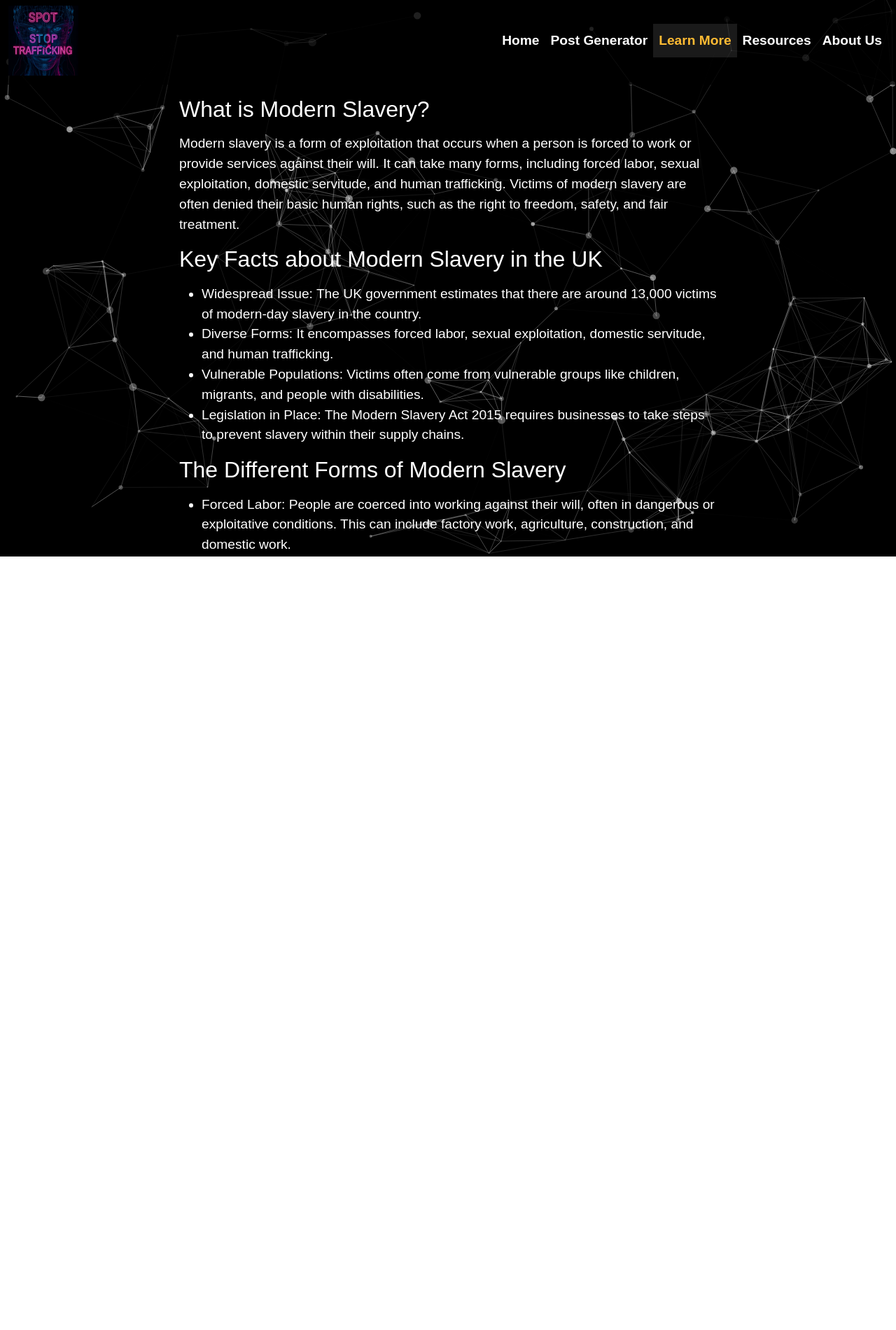
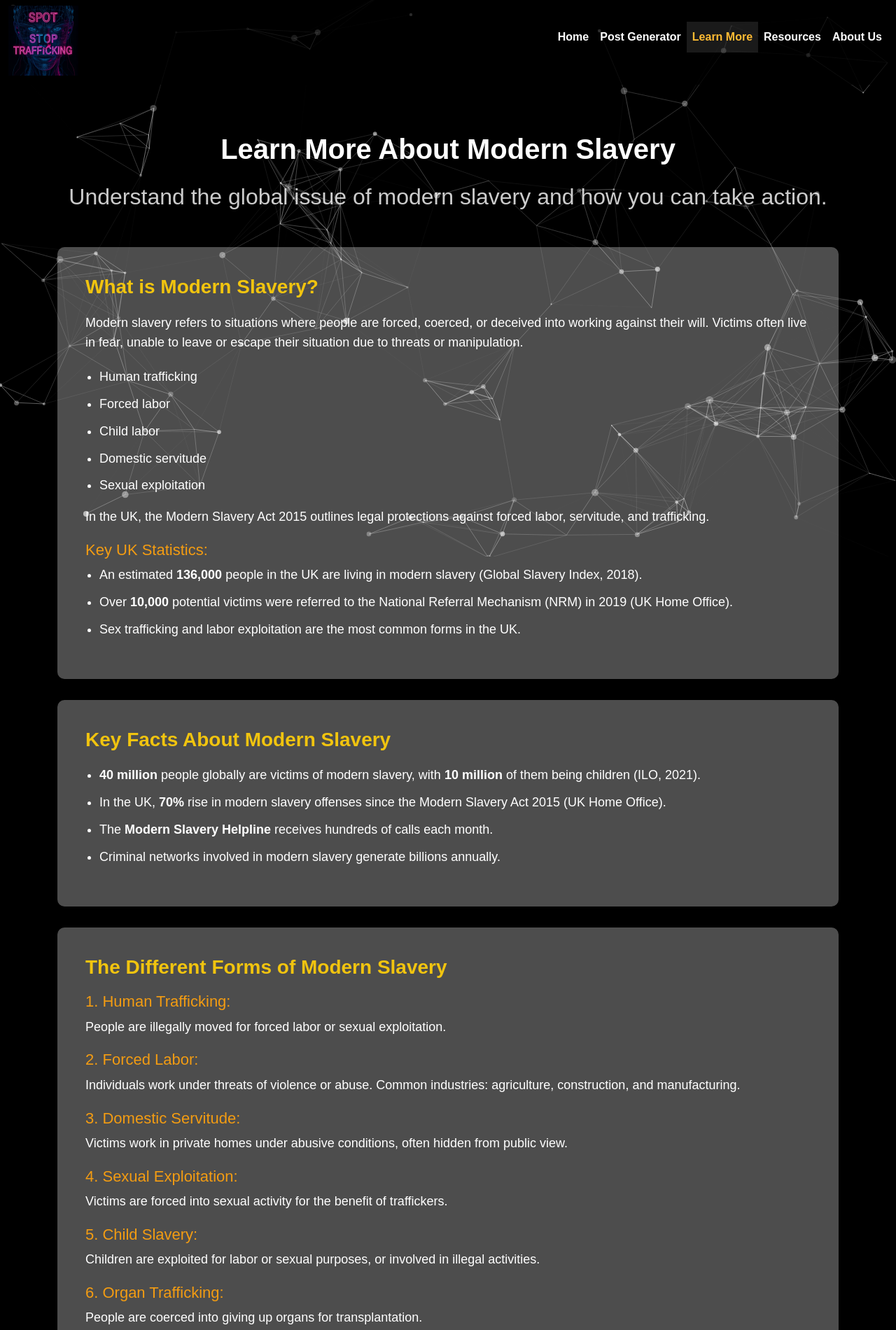
Before and after one commit to dimitri-edel/team-8-jan, a plain HTML site: page learn-more.html in a window 1280 px wide. Shown: the part 5-1905 px from the top of the page at 70% size. Before the commit the page ends 1804 px from the top, so only its background shows below. Drawn offline with nearby package versions, Linux system fonts and the light colour scheme; animation ran at ten frames a second.

Commit message:
Add animations and style to the learn-more page

```diff
--- a/assets/css/learn-more.css
+++ b/assets/css/learn-more.css
@@ -1,30 +1,133 @@
-.main-content {
-    margin: 0 auto;
-    max-width: 800px;
-    padding: 1em;
-}
-.main-content h1 {
-    font-family: var(--font-family);
-    font-size: 2.5em;
-    margin-bottom: 0.5em;
-    color: var(--secondary-color);
+/* General body styling */
+body {
+    background-color: black;
+    color: white;
+    margin: 0;
+    padding: 0;
 }
 
-.main-content h2 {
-    font-family: var(--font-family);
-    font-size: 2em;
-    margin-bottom: 0.5em;
+/* Header text */
+.page-title {
+    font-size: var(--font-size-heading);
+    font-weight: 700;
+    margin-bottom: 20px;
+    color: var(--white-color);
+    text-shadow: 2px 2px 4px rgba(0, 0, 0, 0.6);
+    margin-top: 20px;
+    text-align: center;
+}
+
+.intro-text {
+    font-size: var(--font-size-subheading);
+    color: rgba(255, 255, 255, 0.8);
+    font-weight: 300;
+    text-shadow: 1px 1px 3px rgba(0, 0, 0, 0.5);
+    margin-bottom: 40px;
+}
+
+/* Subheading styles */
+.section-title {
+    font-size: 28px;
+    font-weight: 600;
+    color: #f1c40f;
+    margin-bottom: 20px;
+}
+
+.action-title,
+.form-title,
+.statistics-title {
+    font-size: 22px;
+    color: #f39c12;
+    margin-top: 20px;
+}
+
+/* General paragraph styling */
+.section-description,
+.action-description,
+.form-description {
+    font-size: 18px;
+    line-height: 1.6;
+    margin-bottom: 20px;
+}
+
+/* List styling */
+ul.key-terms,
+ul.facts-list,
+ul.statistics-list,
+ul.charity-list,
+ul.report-list {
+    font-size: 18px;
+    line-height: 1.6;
+    padding-left: 20px;
+}
+
+ul li {
+    margin-bottom: 10px;
+}
+
+ul.charity-list li,
+ul.report-list li {
+    margin-bottom: 15px;
+}
+
+/* Link styles */
+a {
+    color: #f39c12;
+    text-decoration: none;
+}
+
+a:hover {
+    text-decoration: underline;
+}
+
+/* Container for each section */
+.section-container {
+    background-color: rgba(255, 255, 255, 0.3);
+    padding: 40px;
+    border-radius: 10px;
+    box-shadow: 0 4px 15px rgba(0, 0, 0, 0.3);
+    margin-bottom: 30px;
+    animation: fadeIn 1s ease-in-out;
+}
+
+/* Add animation for fade-in effect */
+@keyframes fadeIn {
+    0% {
+        opacity: 0;
+        transform: translateY(20px);
+    }
+    100% {
+        opacity: 1;
+        transform: translateY(0);
+    }
+}
+
+/* Charity and Report links styles */
+.charity-link,
+.report-link {
+    font-weight: bold;
+    color: #f1c40f;
+}
+
+.charity-link:hover,
+.report-link:hover {
+    text-decoration: underline;
+}
+
+/* Footer */
+.footer-placeholder {
+    text-align: center;
+    padding: 20px 0;
+    background-color: rgba(0, 0, 0, 0.8);
     color: white;
 }
 
-p {
-    font-family: var(--font-family);
-    font-size: 1.2em;
-    color: white;
+/* Particles background */
+.particles-background {
+    position: fixed;
+    top: 0;
+    left: 0;
+    width: 100%;
+    height: 100%;
+    z-index: -1;
 }
-
-li {
-    font-family: var(--font-family);
-    font-size: 1.2em;
-    color: white;
-}
--- a/assets/js/animations.js
+++ b/assets/js/animations.js
@@ -7,3 +7,8 @@ AOS.init({
         $('#carouselExampleCaptions').on('slid.bs.carousel', function () {
             AOS.refresh(); // Re-refresh AOS to apply animations after slide change
         });
+
+AOS.init({
+            duration: 900, // Animation duration in milliseconds
+            once: true, // Only animate once when it scrolls into view
+        });
--- a/learn-more.html
+++ b/learn-more.html
@@ -1,80 +1,138 @@
 <!DOCTYPE html>
 <html lang="en">
+
 <head>
     <meta charset="UTF-8">
     <meta name="viewport" content="width=device-width, initial-scale=1.0">
-    <title>Traffick Stopper: Share the Message, Stop the Crime</title>
+    <meta http-equiv="X-UA-Compatible" content="ie=edge">
+    <title>Learn More About Modern Slavery</title>
     <!-- Bootstrap CSS -->
-    <link href="https://cdn.jsdelivr.net/npm/bootstrap@5.3.3/dist/css/bootstrap.min.css" rel="stylesheet"
-        crossorigin="anonymous">
-    <!-- Particles -->
-    <script src="https://cdn.jsdelivr.net/particles.js/2.0.0/particles.min.js"></script>
+    <link href="https://cdn.jsdelivr.net/npm/bootstrap@5.3.3/dist/css/bootstrap.min.css" rel="stylesheet" crossorigin="anonymous">
+
+    <!-- AOS Animation Library -->
+    <link href="https://cdn.jsdelivr.net/npm/aos@2.3.4/dist/aos.css" rel="stylesheet">
+
     <!-- Font Awesome -->
-    <link rel="stylesheet" href="https://cdnjs.cloudflare.com/ajax/libs/font-awesome/6.7.2/css/all.min.css"
-        integrity="sha512-Evv84Mr4kqVGRNSgIGL/F/aIDqQb7xQ2vcrdIwxfjThSH8CSR7PBEakCr51Ck+w+/U6swU2Im1vVX0SVk9ABhg=="
-        crossorigin="anonymous" referrerpolicy="no-referrer" />
-    <link href="https://cdn.jsdelivr.net/npm/bootstrap@5.3.3/dist/css/bootstrap.min.css" rel="stylesheet"
-        integrity="sha384-QWTKZyjpPEjISv5WaRU9OFeRpok6YctnYmDr5pNlyT2bRjXh0JMhjY6hW+ALEwIH" crossorigin="anonymous">
-    <!-- Custom CSS -->
+    <link rel="stylesheet" href="https://cdnjs.cloudflare.com/ajax/libs/font-awesome/6.7.2/css/all.min.css" integrity="sha512-Evv84Mr4kqVGRNSgIGL/F/aIDqQb7xQ2vcrdIwxfjThSH8CSR7PBEakCr51Ck+w+/U6swU2Im1vVX0SVk9ABhg==" crossorigin="anonymous" referrerpolicy="no-referrer" />
+
+    <!-- Custom Styles -->
     <link rel="stylesheet" href="assets/css/styles.css">
     <link rel="stylesheet" href="assets/css/learn-more.css">
 
-    <title>Document</title>
+    <!-- Particles.js for background -->
+    <script src="https://cdn.jsdelivr.net/particles.js/2.0.0/particles.min.js"></script>
 </head>
+
 <body>
     <div id="particles-js"></div>
+
     <!-- Navbar Placeholder -->
     <div id="navbar-placeholder"></div>
 
-    <!-- Main Content Area-->
-    <div class="main-content">
-        <h2>What is Modern Slavery?</h2>
-        <p>Modern slavery is a form of exploitation that occurs when a person is forced to work or provide services against their will. It can take many forms, including forced labor, sexual exploitation, domestic servitude, and human trafficking. Victims of modern slavery are often denied their basic human rights, such as the right to freedom, safety, and fair treatment.</p>
+    <div class="container my-5">
+        <h1 class="page-title" data-aos="fade-up">Learn More About Modern Slavery</h1>
+        <p class="intro-text text-center mb-5" data-aos="fade-up" data-aos-delay="200">Understand the global issue of modern slavery and how you can take action.</p>
 
-        <h2>Key Facts about Modern Slavery in the UK</h2>
-        <ul>
-          <li>Widespread Issue: The UK government estimates that there are around 13,000 victims of modern-day slavery in the country.</li>
-          <li>Diverse Forms: It encompasses forced labor, sexual exploitation, domestic servitude, and human trafficking.</li>
-          <li>Vulnerable Populations: Victims often come from vulnerable groups like children, migrants, and people with disabilities.</li>
-          <li>Legislation in Place: The Modern Slavery Act 2015 requires businesses to take steps to prevent slavery within their supply chains.</li>
-        </ul>
+        <div class="section-container" id="what-is-modern-slavery" data-aos="fade-up" data-aos-delay="400">
+            <h2 class="section-title">What is Modern Slavery?</h2>
+            <p class="section-description">Modern slavery refers to situations where people are forced, coerced, or deceived into working against their will. Victims often live in fear, unable to leave or escape their situation due to threats or manipulation.</p>
+            <ul class="key-terms">
+                <li>Human trafficking</li>
+                <li>Forced labor</li>
+                <li>Child labor</li>
+                <li>Domestic servitude</li>
+                <li>Sexual exploitation</li>
+            </ul>
+            <p class="section-description">In the UK, the Modern Slavery Act 2015 outlines legal protections against forced labor, servitude, and trafficking.</p>
 
-        <h2>The Different Forms of Modern Slavery</h2>
-        <ul>
-          <li>Forced Labor: People are coerced into working against their will, often in dangerous or exploitative conditions. This can include factory work, agriculture, construction, and domestic work.</li>
-          <li>Sexual Exploitation: Individuals are forced or tricked into the sex trade, including prostitution, pornography, and forced marriage. </li>
-          <li>Domestic Servitude: People are trapped in domestic situations where they are forced to work without pay and are subject to control and abuse.</li>
-          <li>Human Trafficking: The recruitment, transportation, or harboring of people for the purpose of exploitation. This can include forced labor, sexual exploitation, and organ removal.</li>
-        </ul>
+            <h4 class="statistics-title">Key UK Statistics:</h4>
+            <ul class="statistics-list">
+                <li>An estimated <strong>136,000</strong> people in the UK are living in modern slavery (Global Slavery Index, 2018).</li>
+                <li>Over <strong>10,000</strong> potential victims were referred to the National Referral Mechanism (NRM) in 2019 (UK Home Office).</li>
+                <li>Sex trafficking and labor exploitation are the most common forms in the UK.</li>
+            </ul>
+        </div>
 
-        <h2>How can you make a Difference?</h2>
-        <ul>
-          <li>Raise Awareness: Talk to friends, family, and colleagues about the issue of modern-day slavery. Share information and educate others about the signs and risks.</li>
-          <li>Support Organizations: Donate to or volunteer with organizations that combat modern slavery, such as the Modern Slavery Helpline, Unseen, and Stop the Traffik.</li>
-          <li>Report Suspected Cases: If you suspect someone is a victim of modern slavery, report your concerns to the Modern Slavery Helpline on 08000 121 700 or the police.</li>
-          <li>Support Ethical Businesses: Choose to support businesses that demonstrate a commitment to ethical and sustainable practices, ensuring they are not contributing to modern slavery in their supply chains. </li>
-          <li>Advocate for Change: Contact your elected officials and urge them to support legislation and policies that effectively address modern slavery.</li>
-        </ul>
+        <div class="section-container" id="key-facts-modern-slavery" data-aos="fade-up" data-aos-delay="600">
+            <h2 class="section-title">Key Facts About Modern Slavery</h2>
+            <ul class="facts-list">
+                <li><strong>40 million</strong> people globally are victims of modern slavery, with <strong>10 million</strong> of them being children (ILO, 2021).</li>
+                <li>In the UK, <strong>70%</strong> rise in modern slavery offenses since the Modern Slavery Act 2015 (UK Home Office).</li>
+                <li>The <strong>Modern Slavery Helpline</strong> receives hundreds of calls each month.</li>
+                <li>Criminal networks involved in modern slavery generate billions annually.</li>
+            </ul>
+        </div>
 
-        <p>By taking these steps, you can contribute to the fight against modern slavery and help create a more just and equitable society.</p>
+        <div class="section-container" id="different-forms-modern-slavery" data-aos="fade-up" data-aos-delay="800">
+            <h2 class="section-title">The Different Forms of Modern Slavery</h2>
+            <h4 class="form-title">1. Human Trafficking:</h4>
+            <p class="form-description">People are illegally moved for forced labor or sexual exploitation.</p>
 
-        <p>Remember: This information is for general awareness and does not constitute legal or professional advice. </p>
+            <h4 class="form-title">2. Forced Labor:</h4>
+            <p class="form-description">Individuals work under threats of violence or abuse. Common industries: agriculture, construction, and manufacturing.</p>
 
+            <h4 class="form-title">3. Domestic Servitude:</h4>
+            <p class="form-description">Victims work in private homes under abusive conditions, often hidden from public view.</p>
+
+            <h4 class="form-title">4. Sexual Exploitation:</h4>
+            <p class="form-description">Victims are forced into sexual activity for the benefit of traffickers.</p>
+
+            <h4 class="form-title">5. Child Slavery:</h4>
+            <p class="form-description">Children are exploited for labor or sexual purposes, or involved in illegal activities.</p>
+
+            <h4 class="form-title">6. Organ Trafficking:</h4>
+            <p class="form-description">People are coerced into giving up organs for transplantation.</p>
+        </div>
+
+        <div class="section-container" id="how-make-difference" data-aos="fade-up" data-aos-delay="1000">
+            <h2 class="section-title">How You Can Make a Difference</h2>
+            <h4 class="action-title">1. Educate Yourself and Others</h4>
+            <p class="action-description">Learn to recognize the signs of modern slavery and spread awareness.</p>
+
+            <h4 class="action-title">2. Support Modern Slavery Charities</h4>
+            <p class="action-description">Donate or volunteer to organizations that help survivors of modern slavery. Some key charities include:</p>
+            <ul class="charity-list">
+                <li><a href="https://www.unseenuk.org" target="_blank" class="charity-link">Unseen UK</a> - Provides support to victims and works on preventing human trafficking.</li>
+                <li><a href="https://www.hopeforjustice.org" target="_blank" class="charity-link">Hope for Justice</a> - Offers services such as victim support and awareness campaigns.</li>
+                <li><a href="https://www.antislavery.org" target="_blank" class="charity-link">Anti-Slavery International</a> - Works on advocacy and policy change to end slavery.</li>
+            </ul>
+
+            <h4 class="action-title">3. Report Suspected Cases of Modern Slavery</h4>
+            <p class="action-description">If you suspect that someone is a victim of modern slavery, report it to the authorities. In the UK, you can contact:</p>
+            <ul class="report-list">
+                <li>The <strong>Modern Slavery Helpline</strong>: <a href="tel:08000121700" class="report-link">08000 121 700</a></li>
+                <li>The <strong>National Crime Agency (NCA)</strong>: <a href="https://www.nationalcrimeagency.gov.uk" target="_blank" class="report-link">NCA Modern Slavery Unit</a></li>
+                <li><strong>Crimestoppers UK</strong>: <a href="https://crimestoppers-uk.org" target="_blank" class="report-link">Crimestoppers - Modern Slavery</a></li>
+            </ul>
+
+            <h4 class="action-title">4. Lobby for Stronger Legislation</h4>
+            <p class="action-description">Support campaigns that demand tougher penalties for traffickers and better protections for survivors.</p>
+
+            <h4 class="action-title">5. Be a Responsible Consumer</h4>
+            <p class="action-description">Be mindful of where the goods you purchase come from and look for certifications like Fairtrade and Ethical Trading Initiative (ETI).</p>
+
+            <h4 class="action-title">6. Volunteer and Support Survivor Rehabilitation</h4>
+            <p class="action-description">There are organizations that provide rehabilitation services for survivors of modern slavery. Volunteering with them can help offer support and healing to those who have suffered.</p>
+        </div>
+    </div>
 
     <!-- Footer Placeholder -->
     <div id="footer-placeholder"></div>
 
+    <!-- jQuery, Popper.js, and Bootstrap JS -->
     <script src="https://code.jquery.com/jquery-3.5.1.slim.min.js"></script>
-    <script src="https://cdn.jsdelivr.net/npm/@popperjs/core@2.11.8/dist/umd/popper.min.js"
-        integrity="sha384-I7E8VVD/ismYTF4hNIPjVp/Zjvgyol6VFvRkX/vR+Vc4jQkC+hVqc2pM8ODewa9r"
-        crossorigin="anonymous"></script>
-    <script src="https://cdn.jsdelivr.net/npm/bootstrap@5.3.3/dist/js/bootstrap.min.js"
-        integrity="sha384-0pUGZvbkm6XF6gxjEnlmuGrJXVbNuzT9qBBavbLwCsOGabYfZo0T0to5eqruptLy"
-        crossorigin="anonymous"></script>
+    <script src="https://cdn.jsdelivr.net/npm/@popperjs/core@2.9.1/dist/umd/popper.min.js"></script>
+    <script src="https://cdn.jsdelivr.net/npm/bootstrap@5.3.3/dist/js/bootstrap.min.js"></script>
+
+    <!-- AOS Animation Library -->
+    <script src="https://cdn.jsdelivr.net/npm/aos@2.3.4/dist/aos.js"></script>
 
     <!-- Custom JS -->
     <script src="assets/js/particles-config.js"></script>
     <script src="assets/js/navbar-footer.js"></script>
     <script src="assets/js/navigation.js"></script>
+    <script src="assets/js/animations.js"></script>
+    <script src="assets/js/post-generator.js"></script>
 </body>
+
 </html>
```
Also changed, not shown: post-generator.html (+0 -3 lines).
